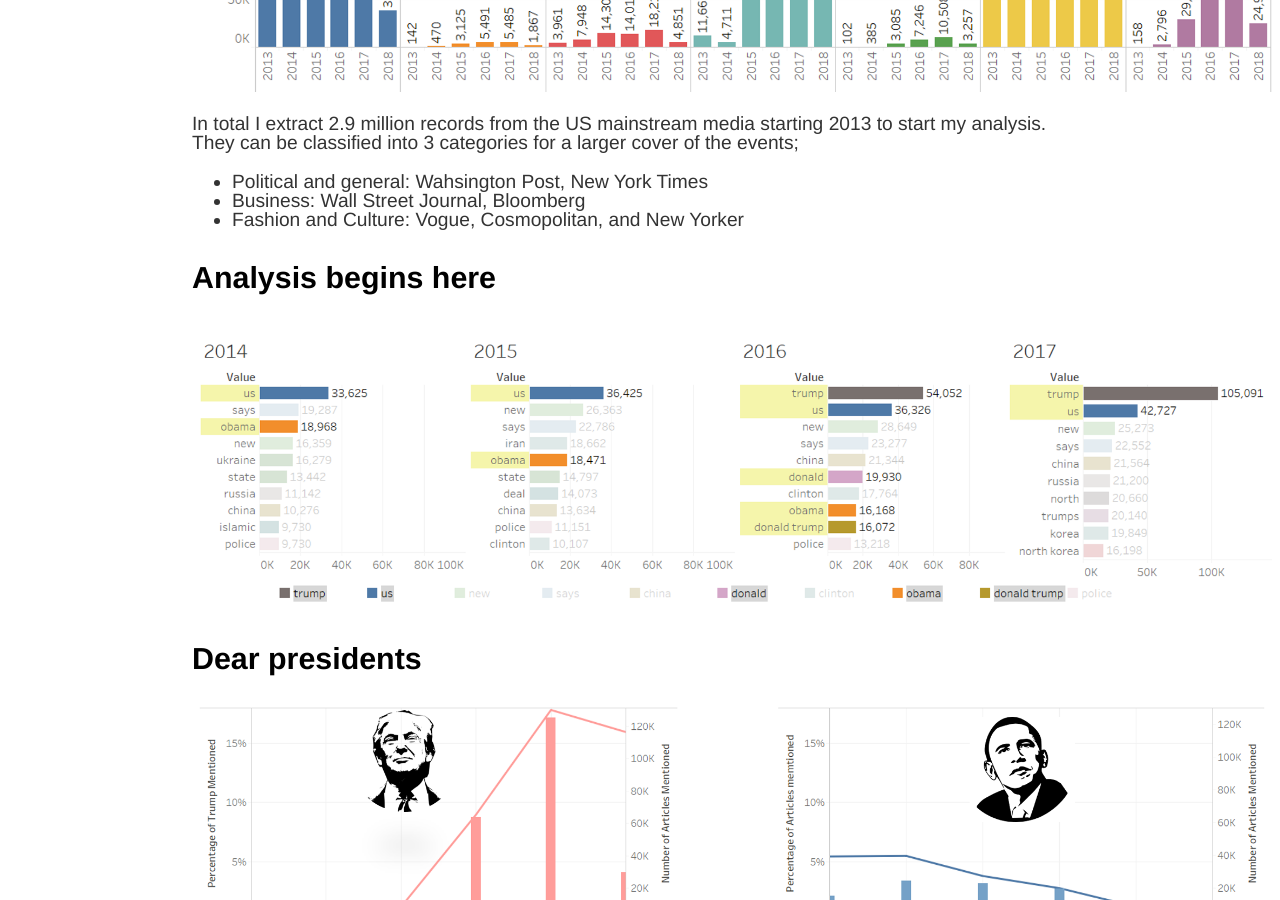
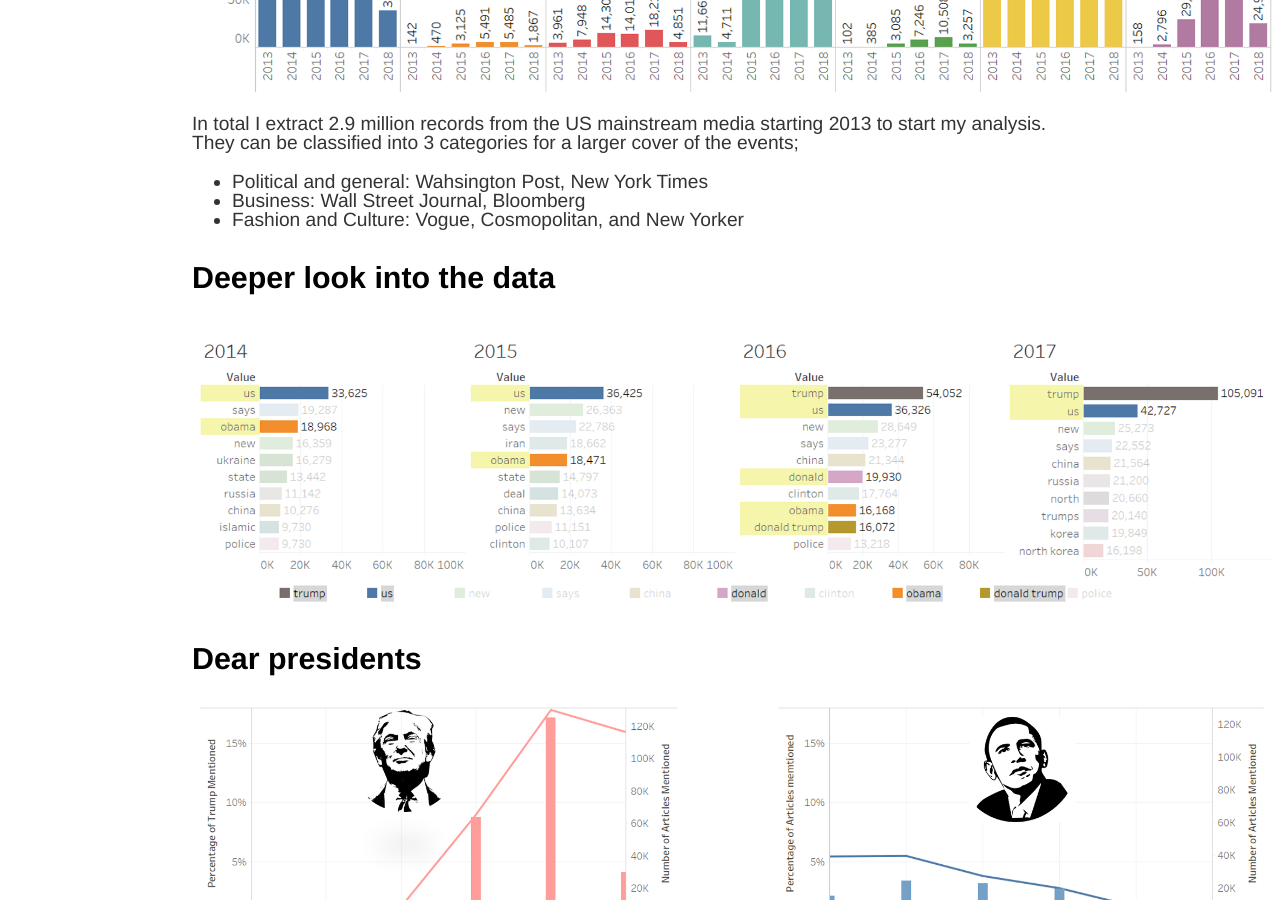
Before and after one commit to elodielu/elodielu.github.io, a Jekyll site: the page built from _posts/2018-04-19-text-analysis-media.md, in a window 1280 px wide and 900 px high, scrolled down 1698 px. Built offline with Jekyll 4.4.1, drawn with Linux system fonts in a browser that asks for light colours.

Commit message:
Update 2018-04-19-text-analysis-media.md

```diff
--- a/_posts/2018-04-19-text-analysis-media.md
+++ b/_posts/2018-04-19-text-analysis-media.md
@@ -33,7 +33,7 @@ In total I extract 2.9 million records from the US mainstream media starting 201
 * Business: Wall Street Journal, Bloomberg
 * Fashion and Culture: Vogue, Cosmopolitan, and New Yorker
 
-### Analysis begins here
+### Deeper look into the data
 <img src="https://elodielu.github.io/picture/wordcount.png" width = "1080">
 
 
```
